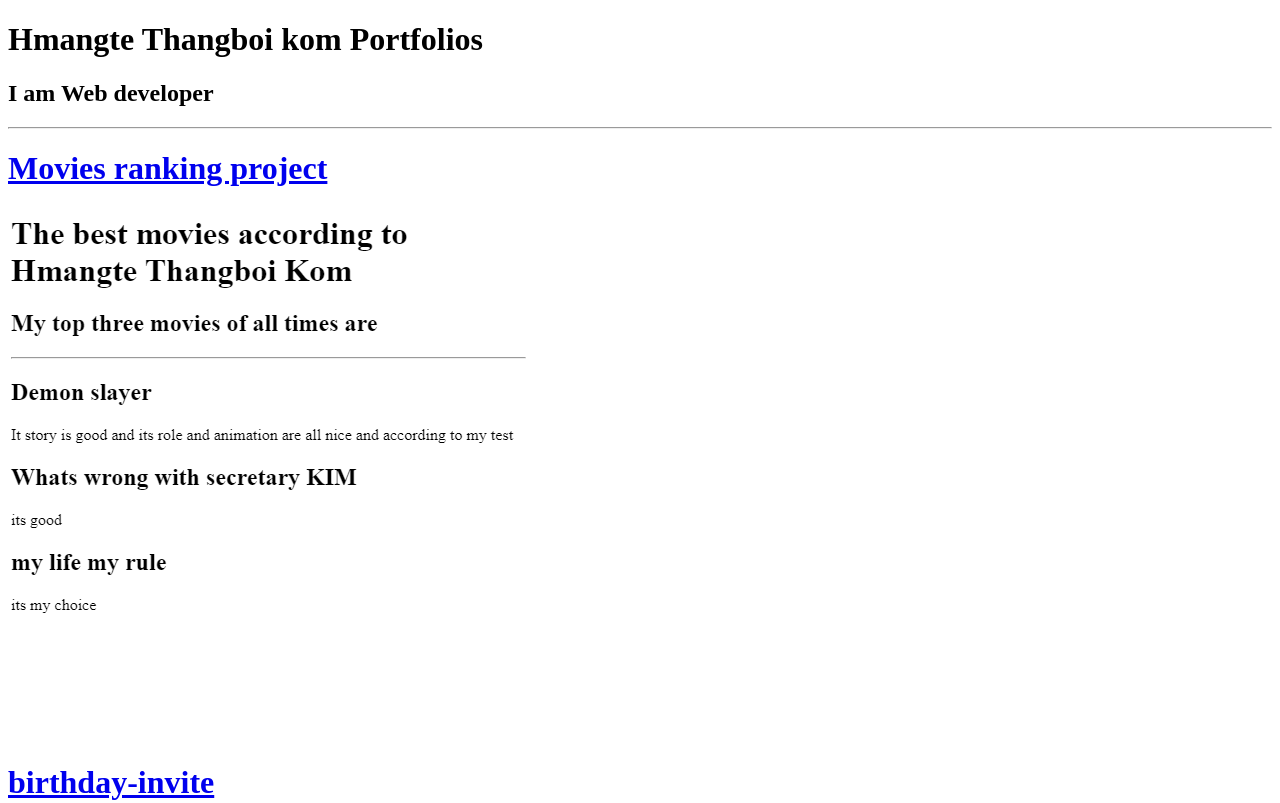
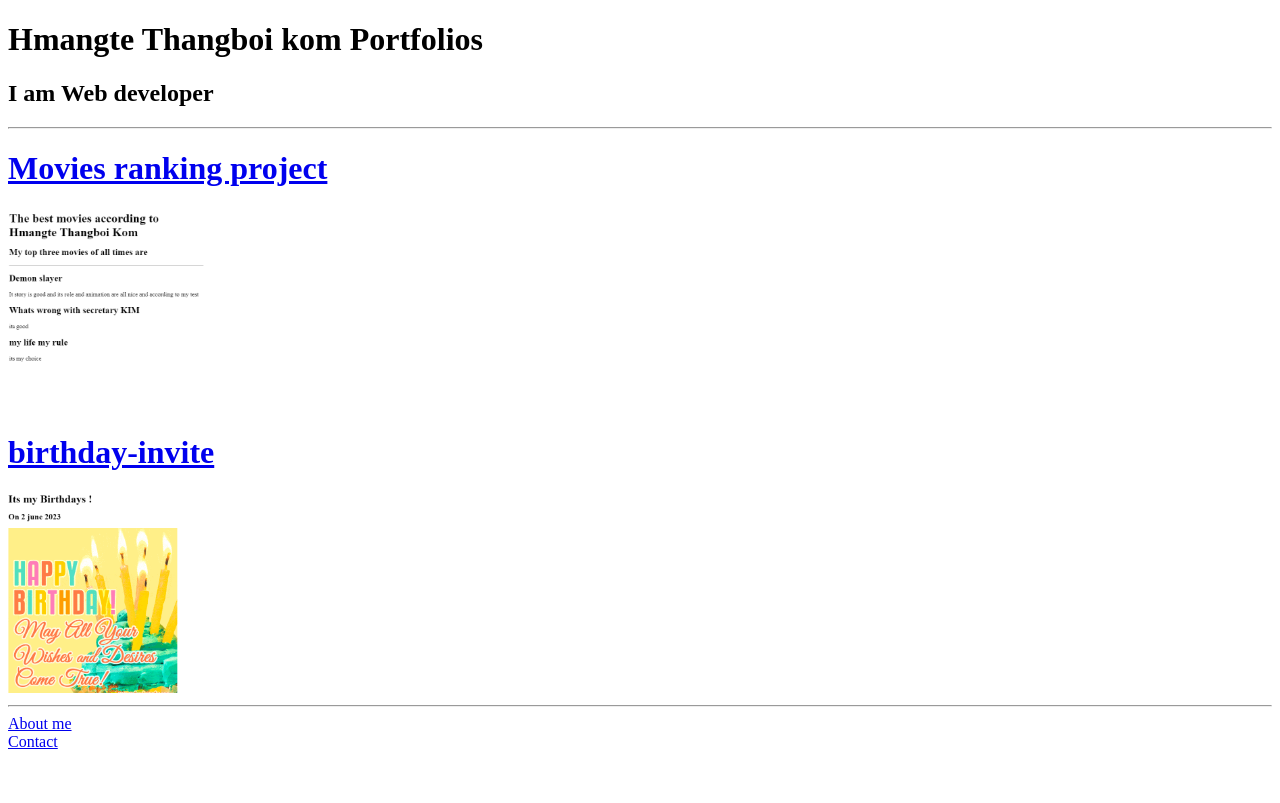
Before and after one commit to komdeveloper1/html-portfolios, a plain HTML site: page index.html in a window 1280 px wide. Shown: the top 803 px of the page. Drawn offline with Linux system fonts and the light colour scheme.

Commit message:
Add files via upload

```diff
--- a/index.html
+++ b/index.html
@@ -9,9 +9,9 @@
         <h2>I am Web developer </h2>
         <hr>
         <p><h1><a href="../4.3 HTML Porfolio Project/public/movie-ranking.html">Movies ranking project</a></h1></p>
-        <img src="./assets/images/movies ranking .png">
+        <img src="./assets/images/movies ranking .png" height="200">
        <p><h1><a href=".//public/birthday-invite.html">birthday-invite</a></h1></p>
-        <img src="./assets/images/real birthday invite.png">
+        <img src="./assets/images/real birthday invite.png" height="200">
         <hr>
         <a href="./public/about.html">About me </a><br>
         <a href="./public/contact.html">Contact </a>
```
